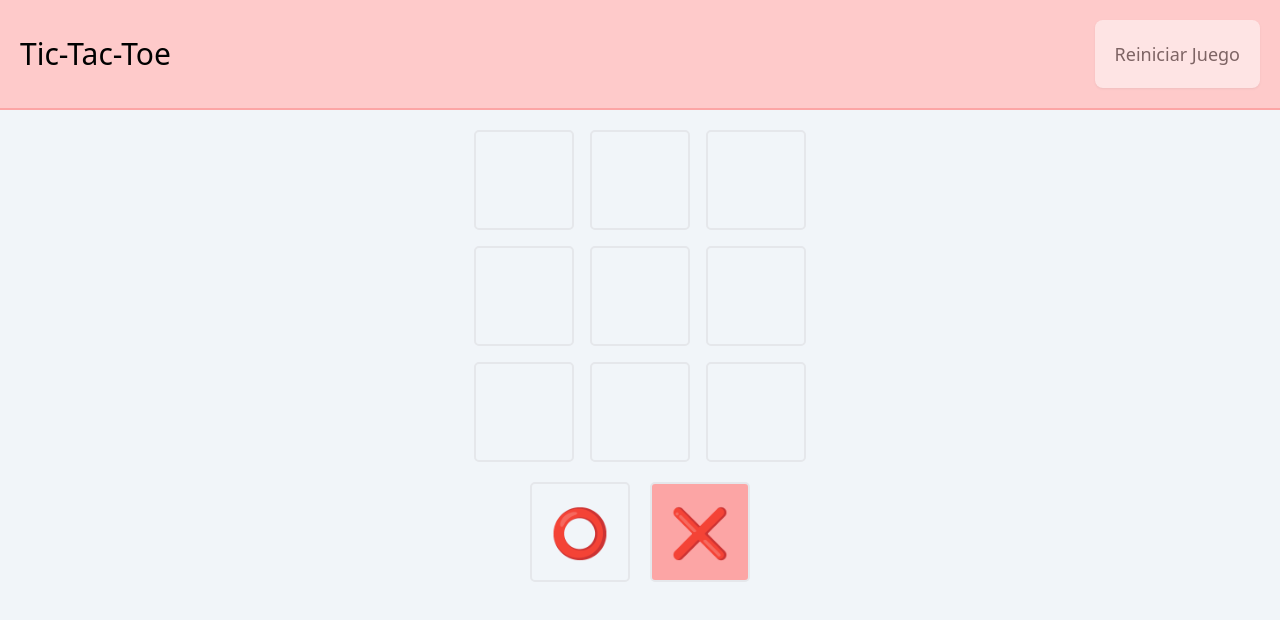
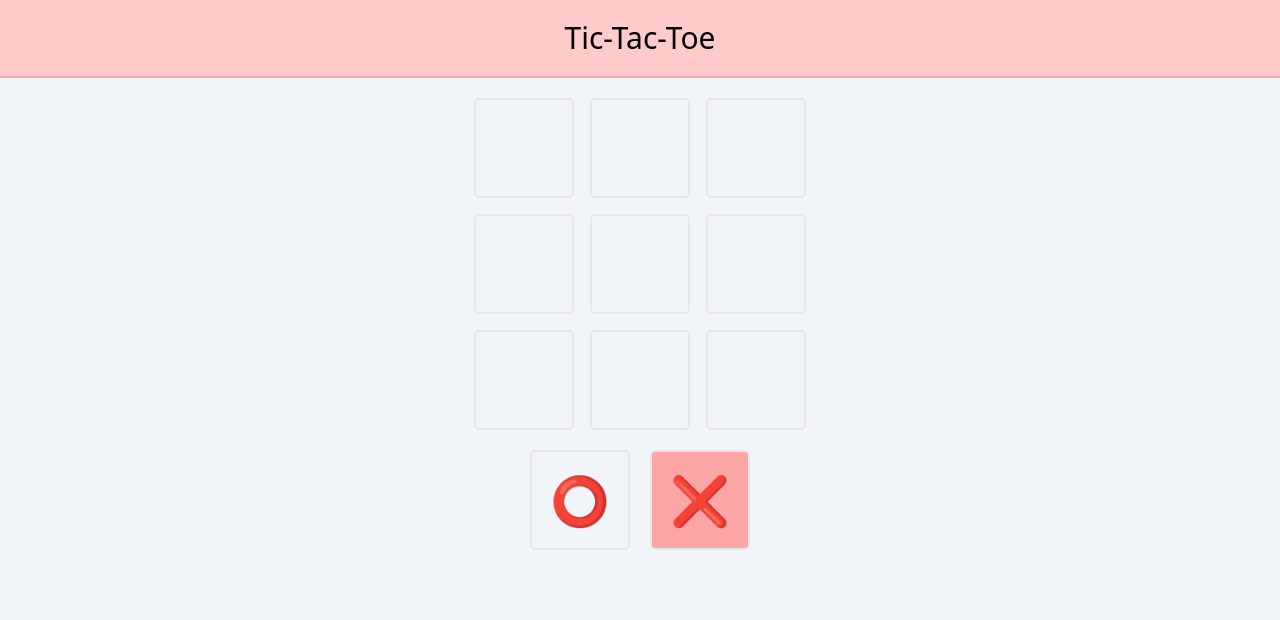
Before and after one commit to Nico235711/tic-tac-toe, a React (Vite) app: page / in a window 1280 px wide. Shown: the top 620 px of the page. Built offline with nearby package versions, Linux system fonts and the light colour scheme.

Commit message:
ajustando el margen inferior

```diff
--- a/src/App.jsx
+++ b/src/App.jsx
@@ -9,16 +9,10 @@ export const App = () => {
 
   return (
     <>
-      <div className="flex flex-col gap-5 lg:flex-row lg:justify-between items-center p-5 border-b-2 border-b-red-300 mb-5 bg-red-200">
+      <div className="p-5 border-b-2 border-b-red-300 mb-5 bg-red-200">
         <h1 className="text-center text-3xl">Tic-Tac-Toe</h1>
-        <button
-          className="bg-white p-5 rounded-lg shadow text-lg disabled:opacity-50"
-          type="button"
-          disabled={!winner}
-          onClick={resetGame}
-        >Reiniciar Juego</button>
       </div>
-      <main className="mx-5 relative">
+      <main className="mx-5 mb-5 relative">
         <section className="grid grid-cols-3 gap-4 w-fit mx-auto">
           {
             board.map((_, index) => (
```
